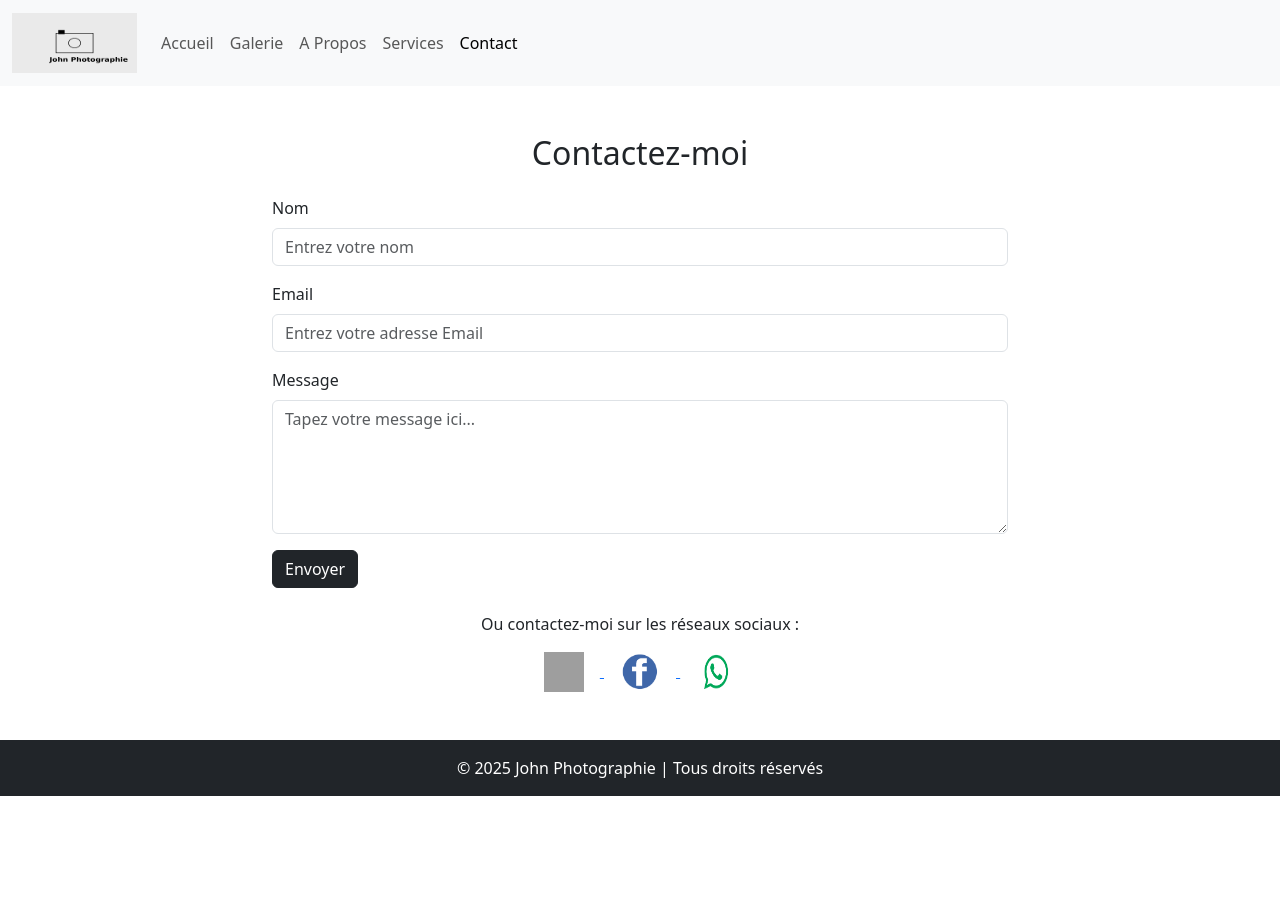
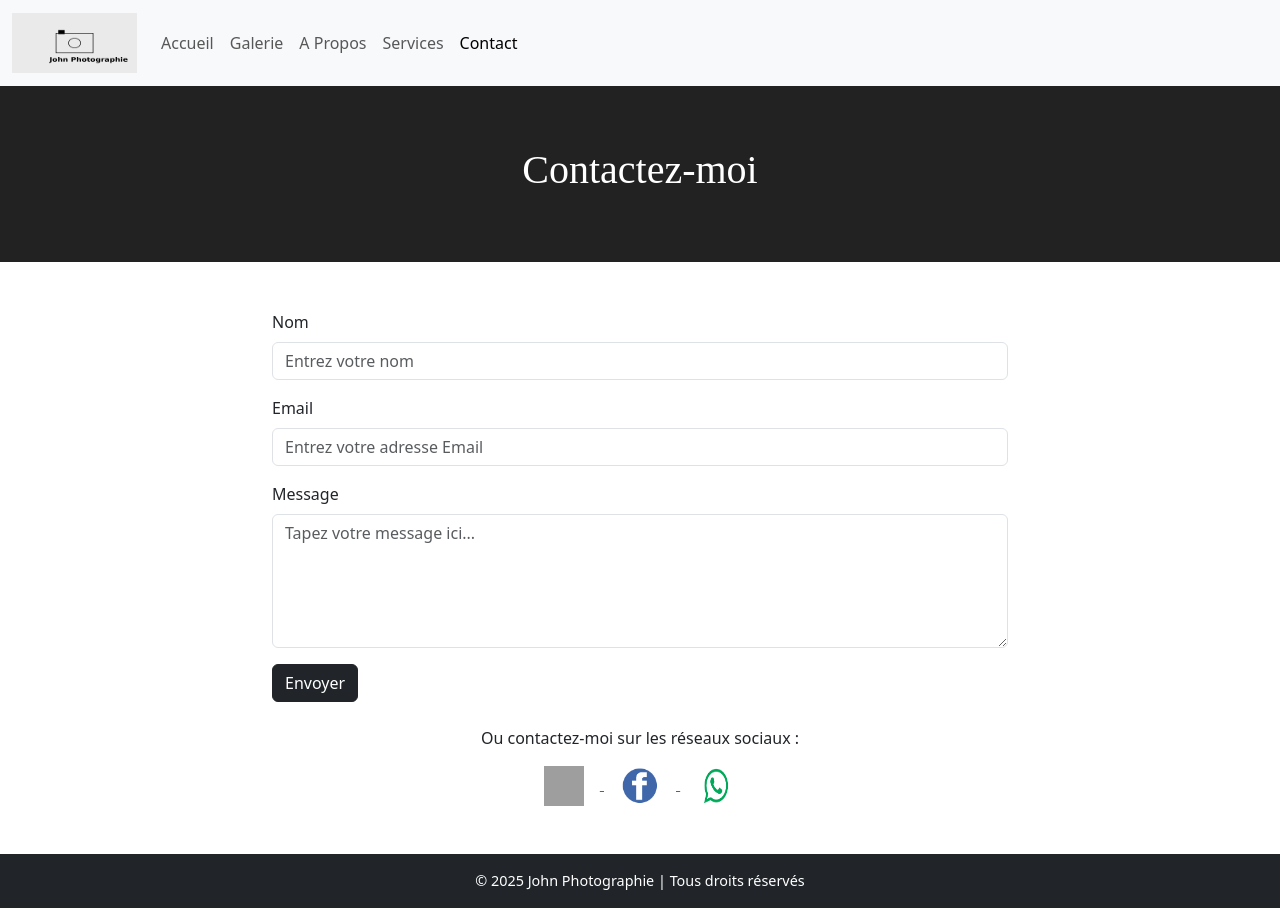
Before and after one commit to Altine02/John-Photographie, a plain HTML site: page contact.html in a window 1280 px wide. Before the commit the page ends 800 px from the top, so only its background shows below. Drawn offline with nearby package versions, Linux system fonts and the light colour scheme; grey boxes are pictures that could not be loaded.

Commit message:
Mise en ligne site

```diff
--- a/contact.html
+++ b/contact.html
@@ -4,6 +4,7 @@
     <meta charset="UTF-8">
     <meta name="viewport" content="width=device-width, initial-scale=1.0">
     <title>John Photographie | Contact</title>
+    <link rel="stylesheet" href="css/style.css">
     <link href="https://cdn.jsdelivr.net/npm/bootstrap@5.3.3/dist/css/bootstrap.min.css" rel="stylesheet">
 
 </head>
@@ -26,9 +27,10 @@
     </div>
   </div>
 </nav>
+<header class="header-page">
+    <h1>Contactez-moi</h1>
+</header>
 <section class="container py-5">
-    <h2 class="text-center mb-4">Contactez-moi</h2>
-
     <div class="row justify-content-center">
         <div class="col-md-8">
             <form>
```
Also changed, not shown: galerie.html (+3 -1 lines).
